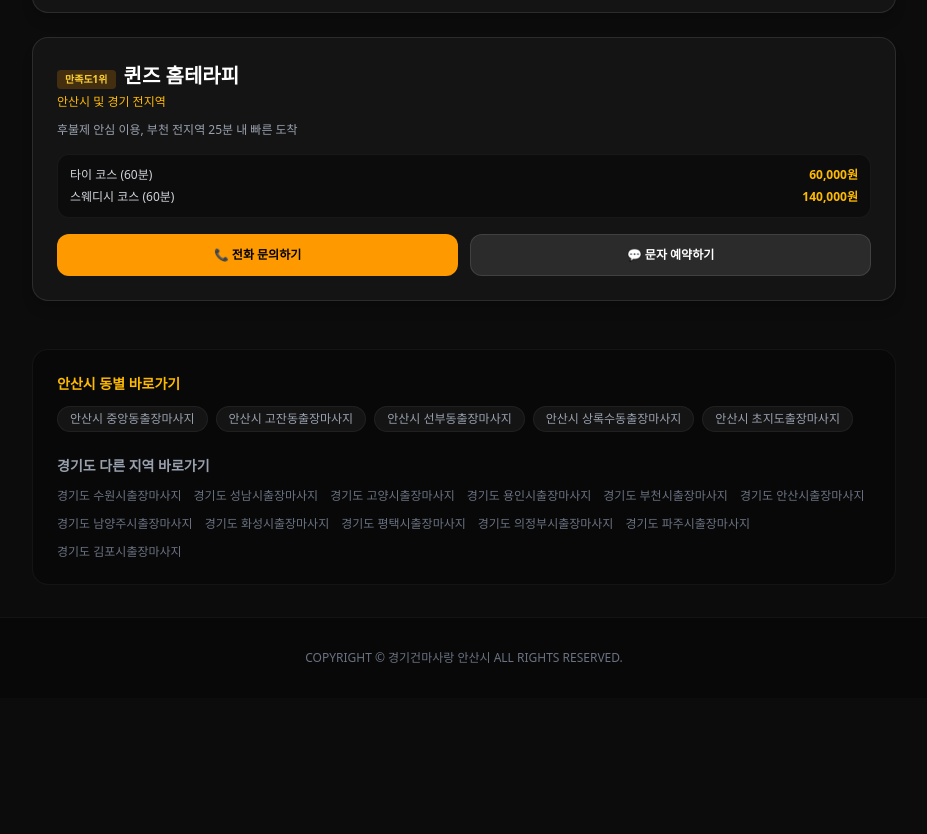
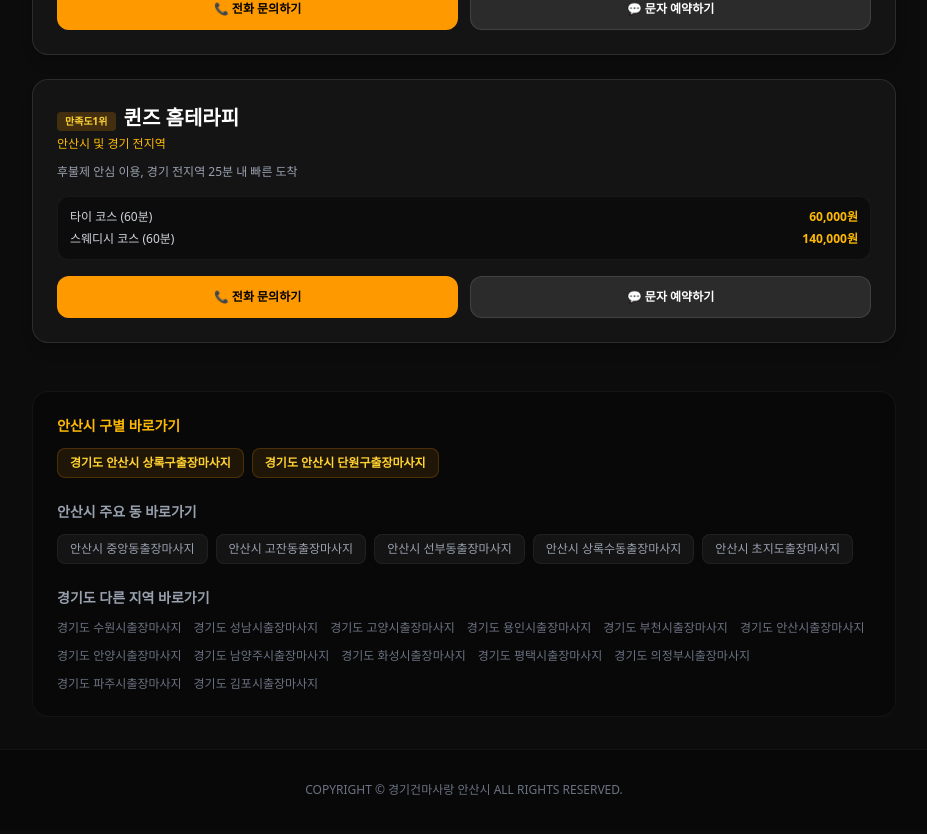
Before and after one commit to gunma1004/gunmae-gyeonggi, a Next.js app: page /ansan in a window 1280 px wide. Shown: the part 1400-2234 px from the top of the page, without its empty margins (176-1103 px from the left). Before the commit the page ends 2178 px from the top, so only its background shows below. Built offline with nearby package versions, Linux system fonts and the light colour scheme.

Commit message:
fix: 수원 및 주요 도시 '구' 단위 렌더링 화면 표출 수정

```diff
--- a/src/app/[district]/GyeonggiDistrictClientPage.jsx
+++ b/src/app/[district]/GyeonggiDistrictClientPage.jsx
@@ -54,7 +54,7 @@ const shops = [
     id: 5,
     name: "퀸즈 홈테라피",
     location: "경기 전지역",
-    desc: "후불제 안심 이용, 부천 전지역 25분 내 빠른 도착",
+    desc: "후불제 안심 이용, 경기 전지역 25분 내 빠른 도착",
     phone: "0507-1280-3328",
     badge: "만족도1위",
     courses: [
@@ -64,19 +64,21 @@ const shops = [
   }
 ];
 
+// 경기도 주요 시/군/구 및 동 데이터
 const gyeonggiDistricts = {
-  suwon: { name: '수원시', dongs: ['인계동', '영통동', '매탄동', '권선동', '조원동'] },
-  seongnam: { name: '성남시', dongs: ['분당동', '야탑동', '서현동', '판교동', '모란동'] },
-  goyang: { name: '고양시', dongs: ['일산동', '백석동', '주엽동', '화정동', '행신동'] },
-  yongin: { name: '용인시', dongs: ['기흥동', '수지동', '처인동', '동백동', '보정동'] },
-  bucheon: { name: '부천시', dongs: ['중동', '상동', '심곡동', '원미동', '괴안동'] },
-  ansan: { name: '안산시', dongs: ['중앙동', '고잔동', '선부동', '상록수동', '초지도'] },
-  namyangju: { name: '남양주시', dongs: ['다산동', '별내동', '진접동', '화도읍', '평내동'] },
-  hwaseong: { name: '화성시', dongs: ['동탄동', '병점동', '향남읍', '봉담읍', '새솔동'] },
-  pyeongtaek: { name: '평택시', dongs: ['평택동', '비전동', '서정동', '안중읍', '팽성읍'] },
-  uijeongbu: { name: '의정부시', dongs: ['의정부동', '호원동', '신곡동', '민락동', '용현동'] },
-  paju: { name: '파주시', dongs: ['운정동', '금촌동', '문산읍', '야당동', '교하동'] },
-  gimpo: { name: '김포시', dongs: ['구래동', '장기동', '풍무동', '사우동', '운양동'] }
+  suwon: { name: '수원시', gus: ['장안구', '권선구', '팔달구', '영통구'], dongs: ['인계동', '영통동', '매탄동', '권선동', '조원동'] },
+  seongnam: { name: '성남시', gus: ['수정구', '중원구', '분당구'], dongs: ['분당동', '야탑동', '서현동', '판교동', '모란동'] },
+  goyang: { name: '고양시', gus: ['덕양구', '일산동구', '일산서구'], dongs: ['일산동', '백석동', '주엽동', '화정동', '행신동'] },
+  yongin: { name: '용인시', gus: ['처인구', '기흥구', '수지구'], dongs: ['기흥동', '수지동', '처인동', '동백동', '보정동'] },
+  bucheon: { name: '부천시', gus: ['원미구', '소사구', '오정구'], dongs: ['중동', '상동', '심곡동', '원미동', '괴안동'] },
+  ansan: { name: '안산시', gus: ['상록구', '단원구'], dongs: ['중앙동', '고잔동', '선부동', '상록수동', '초지도'] },
+  anyang: { name: '안양시', gus: ['만안구', '동안구'], dongs: ['안양동', '평촌동', '호계동', '비산동', '관양동'] },
+  namyangju: { name: '남양주시', gus: [], dongs: ['다산동', '별내동', '진접동', '화도읍', '평내동'] },
+  hwaseong: { name: '화성시', gus: [], dongs: ['동탄동', '병점동', '향남읍', '봉담읍', '새솔동'] },
+  pyeongtaek: { name: '평택시', gus: [], dongs: ['평택동', '비전동', '서정동', '안중읍', '팽성읍'] },
+  uijeongbu: { name: '의정부시', gus: [], dongs: ['의정부동', '호원동', '신곡동', '민락동', '용현동'] },
+  paju: { name: '파주시', gus: [], dongs: ['운정동', '금촌동', '문산읍', '야당동', '교하동'] },
+  gimpo: { name: '김포시', gus: [], dongs: ['구래동', '장기동', '풍무동', '사우동', '운양동'] }
 };
 
 export default function GyeonggiDistrictClientPage({ districtKey }) {
@@ -95,14 +97,16 @@ export default function GyeonggiDistrictClientPage({ districtKey }) {
   }
 
   const currentName = districtInfo.name;
+  const currentGus = districtInfo.gus || [];
+  const currentDongs = districtInfo.dongs || [];
 
   const jsonLdData = [
     {
       "@context": "https://schema.org",
       "@type": "WebPage",
       "name": `경기도 ${currentName}출장마사지 | 경기건마사랑`,
-      "url": `https://gunmae-gyeonggi.netlify.app/${districtKey}`,
-      "description": `경기도 ${currentName}출장마사지 전문. ${districtInfo.dongs.join(', ')} 24시 후불제 출장케어.`
+      "url": `https://gunmalove-gyeonggi.shop/${districtKey}`,
+      "description": `경기도 ${currentName}출장마사지 전문. ${currentGus.join(', ')} ${currentDongs.join(', ')} 24시 후불제 출장케어.`
     }
   ];
 
@@ -122,10 +126,21 @@ export default function GyeonggiDistrictClientPage({ districtKey }) {
           <h1 className="text-3xl md:text-5xl font-bold text-white mb-3">
             <span className="text-amber-400">경기도 {currentName} 24시</span><br />출장마사지 추천 업체
           </h1>
-          <p className="text-gray-400 text-sm md:text-base">{currentName} 내 어디든 25분 내 빠르게 도착합니다.</p>
+          <p className="text-gray-400 text-sm md:text-base mb-4">{currentName} 전지역 25분 내 빠르게 도착합니다.</p>
+
+          {/* ⭐️ 상단 영역에도 구 배지 리스트 배치 */}
+          {currentGus.length > 0 && (
+            <div className="flex flex-wrap justify-center gap-2 my-4">
+              {currentGus.map((gu) => (
+                <span key={gu} className="text-xs px-3 py-1 bg-amber-500/20 text-amber-300 font-bold rounded-full border border-amber-500/30">
+                  {currentName} {gu}
+                </span>
+              ))}
+            </div>
+          )}
         </section>
 
-        {/* 5개 제휴 업체 카드 목록 */}
+        {/* 5개 업체 카드 */}
         <section className="space-y-6 mt-8">
           {shops.map((shop) => (
             <article
@@ -171,17 +186,33 @@ export default function GyeonggiDistrictClientPage({ districtKey }) {
           ))}
         </section>
 
-        {/* 상세 동 키워드 및 타 지역 링크 */}
+        {/* 하단 키워드 섹션 (구 및 동 키워드 무조건 노출) */}
         <section className="bg-[#080808] p-6 rounded-2xl border border-white/5 mt-12">
-          <h3 className="text-sm font-bold text-amber-400 mb-3">{currentName} 동별 바로가기</h3>
-          <div className="flex flex-wrap gap-2 mb-6">
-            {districtInfo.dongs.map((dong) => (
-              <span key={dong} className="text-xs px-3 py-1 bg-white/5 rounded-full text-gray-400 border border-white/5">
+          {currentGus.length > 0 && (
+            <div className="mb-6">
+              <h3 className="text-sm font-bold text-amber-400 mb-3">{currentName} 구별 바로가기</h3>
+              <div className="flex flex-wrap gap-2">
+                {currentGus.map((gu) => (
+                  <span key={gu} className="text-xs px-3 py-1.5 bg-amber-500/10 text-amber-300 rounded-lg border border-amber-500/20 font-bold">
+                    경기도 {currentName} {gu}출장마사지
+                  </span>
+                ))}
+              </div>
+            </div>
+          )}
+
+          <div className="mb-6">
+            <h3 className="text-sm font-bold text-gray-400 mb-3">{currentName} 주요 동 바로가기</h3>
+            <div className="flex flex-wrap gap-2">
+              {currentDongs.map((dong) => (
+                <span key={dong} className="text-xs px-3 py-1.5 bg-white/5 rounded-lg text-gray-400 border border-white/5">
                   {currentName} {dong}출장마사지
                 </span>
               ))}
             </div>
+          </div>
 
+          <div>
             <h3 className="text-sm font-bold text-gray-400 mb-3">경기도 다른 지역 바로가기</h3>
             <div className="flex flex-wrap gap-3">
               {Object.entries(gyeonggiDistricts).map(([key, data]) => (
@@ -189,6 +220,7 @@ export default function GyeonggiDistrictClientPage({ districtKey }) {
                   경기도 {data.name}출장마사지
                 </a>
               ))}
+            </div>
           </div>
         </section>
       </main>
```
Lines whose indentation alone changed are shown as unchanged.
